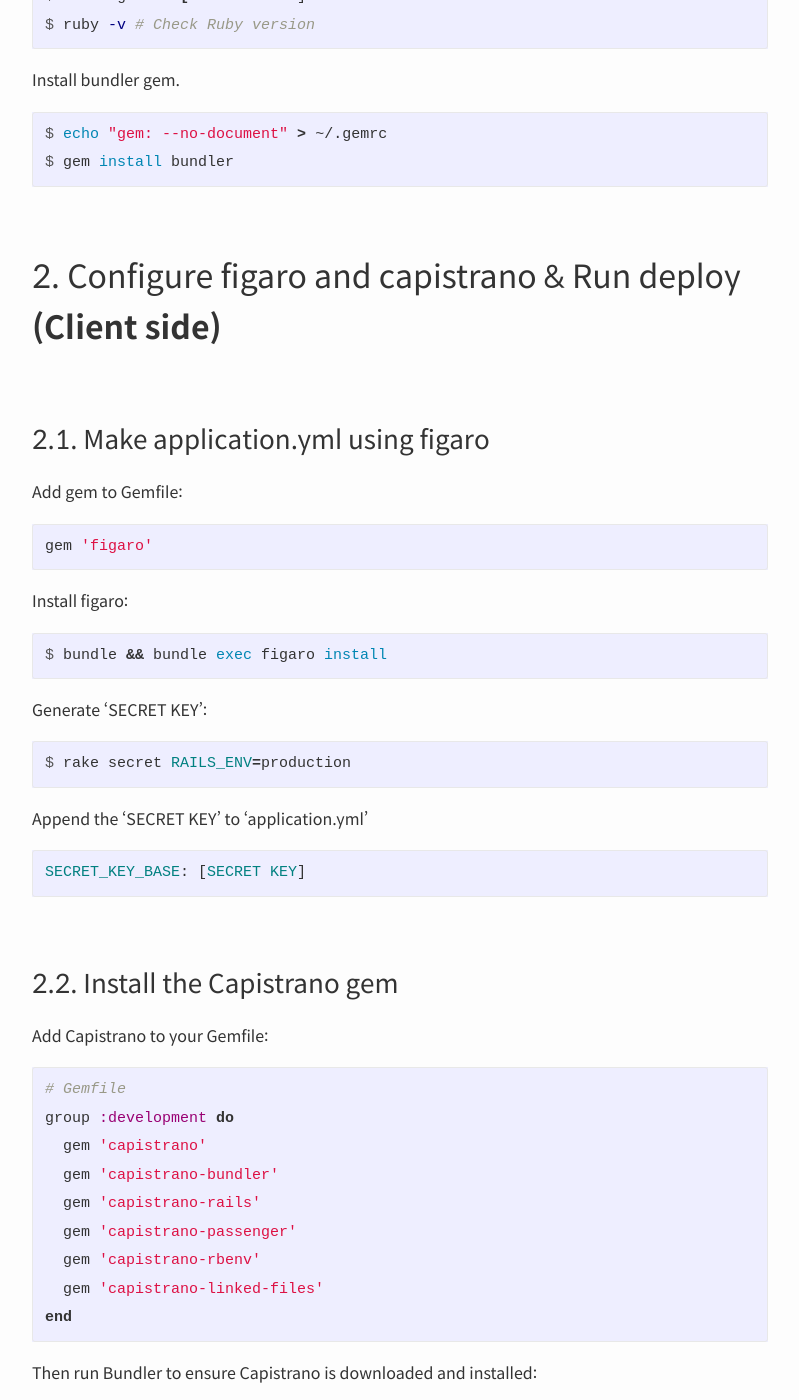
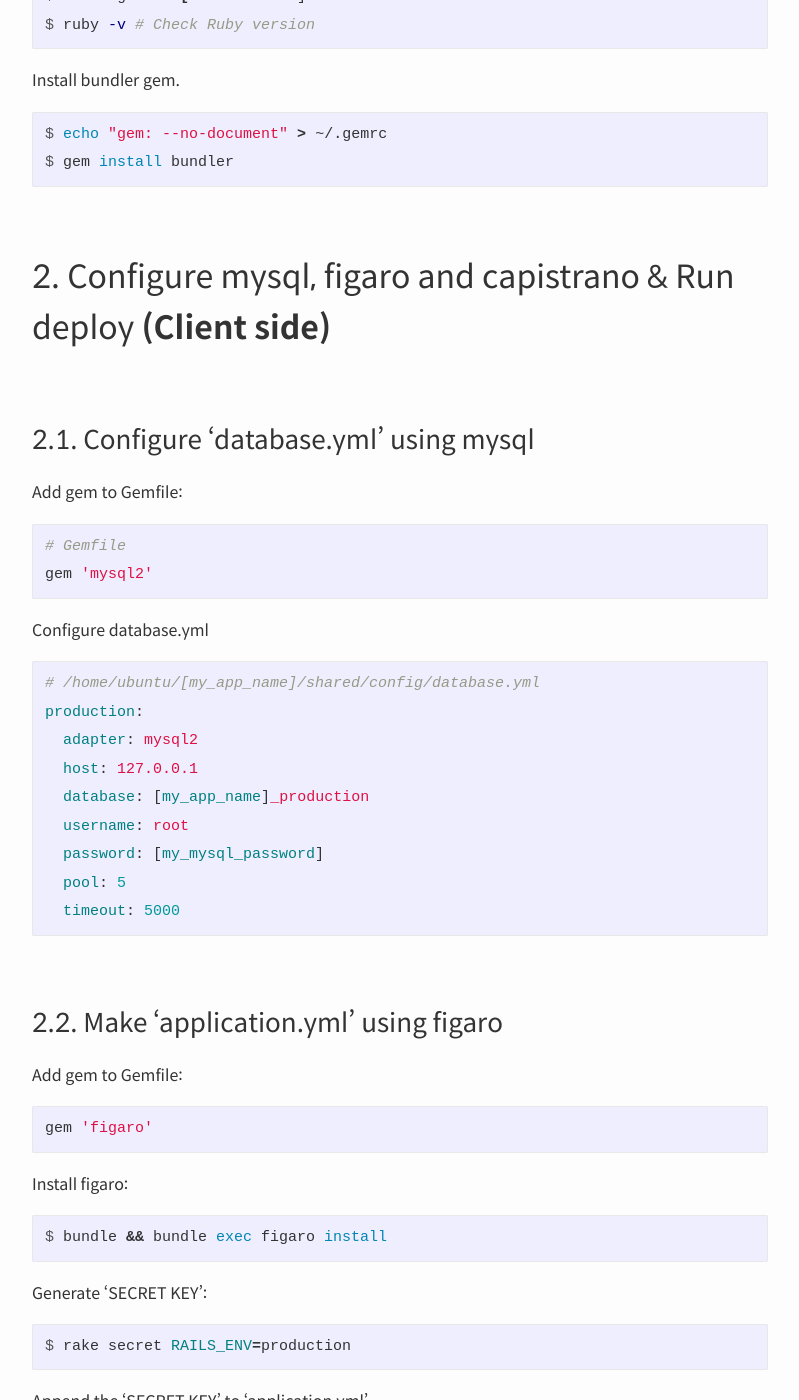
Before and after one commit to capollux/blog, a Jekyll site: the page built from _posts/2017-03-21-Server-Setting-For-Rails-Application-With-rbenv-Nginx-Passenger-Capistrano-On-AWS-EC2-Ubuntu-16.04.md, in a window 1280 px wide and 1400 px high, scrolled down 1265 px. Shown: the whole window, without its empty margins (240-1039 px from the left). Built offline with Jekyll 4.4.1, drawn with Linux system fonts in a browser that asks for light colours; some web fonts are replaced; some of the changed text lies outside the part shown.

Commit message:
Fix content

````diff
--- a/_posts/2017-03-21-Server-Setting-For-Rails-Application-With-rbenv-Nginx-Passenger-Capistrano-On-AWS-EC2-Ubuntu-16.04.md
+++ b/_posts/2017-03-21-Server-Setting-For-Rails-Application-With-rbenv-Nginx-Passenger-Capistrano-On-AWS-EC2-Ubuntu-16.04.md
@@ -46,9 +46,32 @@ $ echo "gem: --no-document" > ~/.gemrc
 $ gem install bundler
 ```
 
-## 2. Configure figaro and capistrano & Run deploy __(Client side)__
+## 2. Configure mysql, figaro and capistrano & Run deploy __(Client side)__
 
-### 2.1. Make application.yml using figaro
+### 2.1. Configure 'database.yml' using mysql
+
+Add gem to Gemfile:
+
+```ruby
+# Gemfile
+gem 'mysql2'
+```
+
+Configure database.yml
+
+```yml
+# /home/ubuntu/[my_app_name]/shared/config/database.yml
+production:
+  adapter: mysql2
+  host: 127.0.0.1
+  database: [my_app_name]_production
+  username: root
+  password: [my_mysql_password]
+  pool: 5
+  timeout: 5000
+```
+
+### 2.2. Make 'application.yml' using figaro
 
 Add gem to Gemfile:
 
@@ -106,7 +129,7 @@ require "capistrano/passenger"
 require "capistrano/linked_files"
 ```
 
-### 2.4. Configure config/deploy.rb
+### 2.5. Configure config/deploy.rb
 Find the following lines, and uncomment them or add lines:
 ```ruby
 set :application, "my_app_name" # Your app name
@@ -297,33 +320,12 @@ $ sudo service nginx restart
 ```
 
 
-## 4. Install Mysql, Configure database.yml
+## 4. Install Mysql
 
 Install Mysql.
 
 ```console
 $ sudo apt-get install mysql-server mysql-client libmysqlclient-dev
-```
-
-Add gem to Gemfile:
-
-```ruby
-# Gemfile
-gem 'mysql2'
-```
-
-Configure database.yml
-
-```yml
-# /home/ubuntu/[my_app_name]/shared/config/database.yml
-production:
-  adapter: mysql2
-  host: 127.0.0.1
-  database: [my_app_name]_production
-  username: root
-  password: [my_mysql_password]
-  pool: 5
-  timeout: 5000
 ```
 
 ## 5. Run deploy **(Client side)**
````
Also changed, not shown: other parts of _posts/2017-03-21-Server-Setting-For-Rails-Application-With-rbenv-Nginx-Passenger-Capistrano-On-AWS-EC2-Ubuntu-16.04.md (+5 -5 lines).
